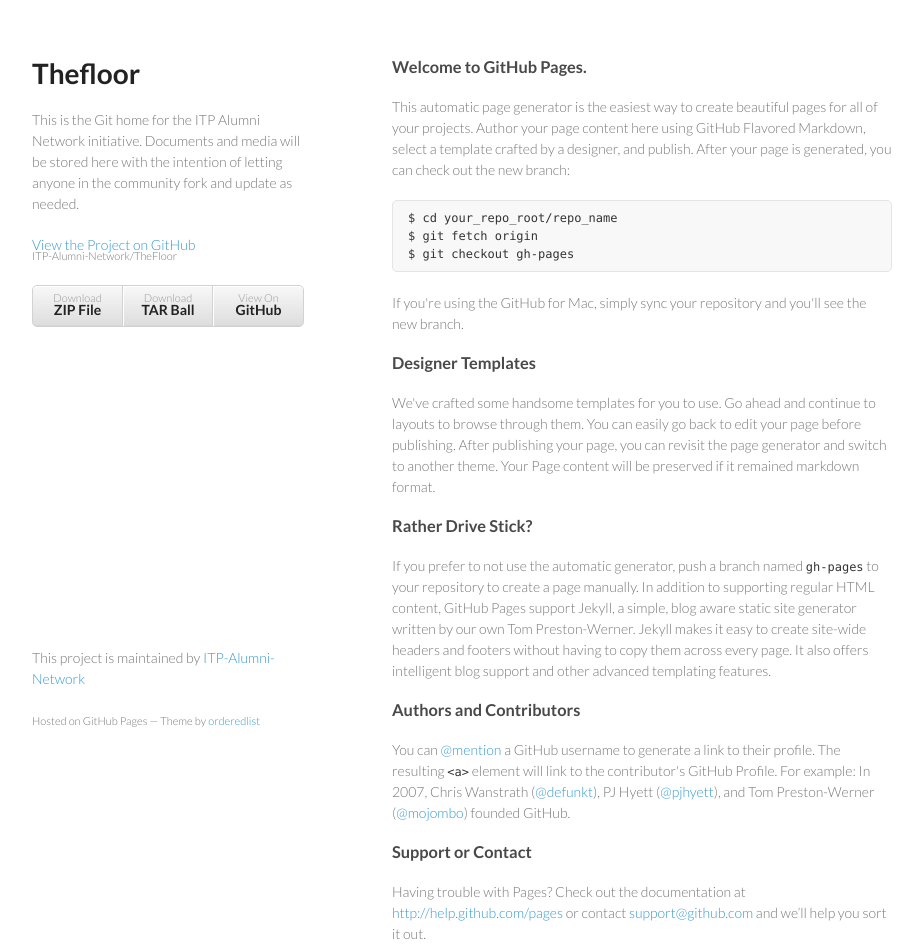
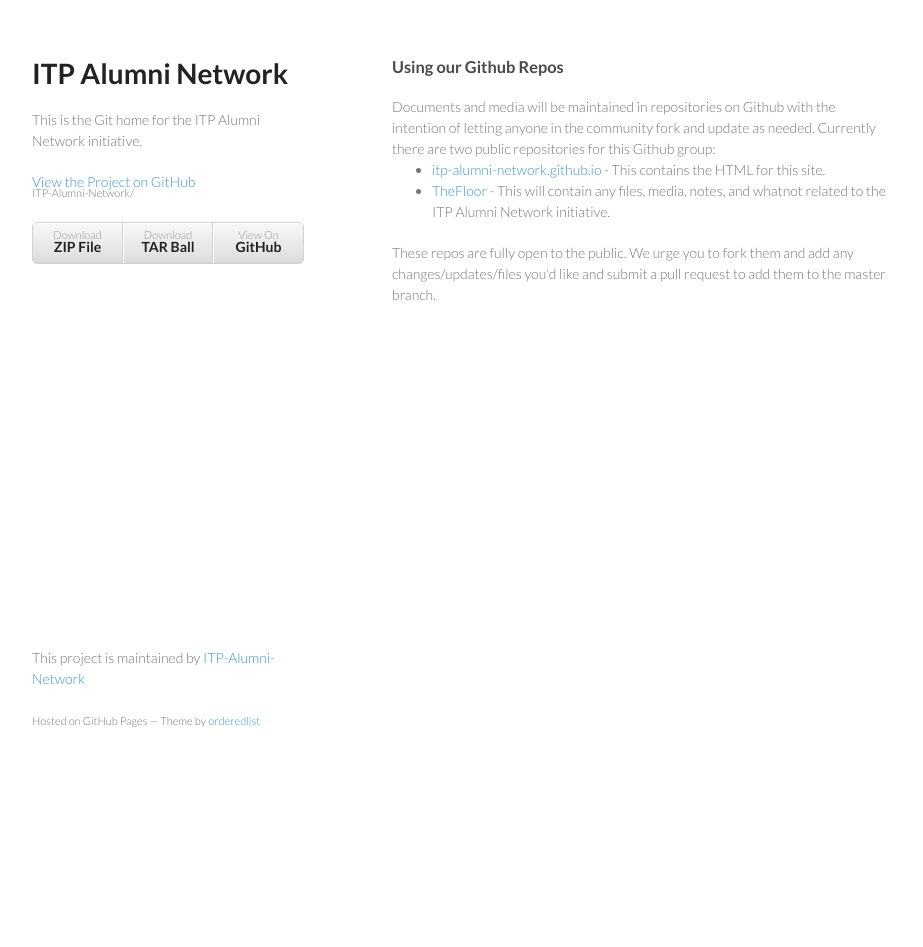
Before and after one commit to ITP-Alumni-Network/itp-alumni-network.github.io, a plain HTML site: page index.html in a window 1280 px wide. Shown: the whole page, without its empty margins (178-1101 px from the left). After the commit the page ends 800 px from the top, so only its background shows below. Drawn offline with Linux system fonts and the light colour scheme.

Commit message:
Content updated
- New copy for the main general page

```diff
--- a/index.html
+++ b/index.html
@@ -15,10 +15,10 @@
   <body>
     <div class="wrapper">
       <header>
-        <h1>Thefloor</h1>
-        <p>This is the Git home for the ITP Alumni Network initiative.  Documents and media will be stored here with the intention of letting anyone in the community fork and update as needed.</p>
+        <h1>ITP Alumni Network</h1>
+        <p>This is the Git home for the ITP Alumni Network initiative.</p>
 
-        <p class="view"><a href="https://github.com/ITP-Alumni-Network/TheFloor">View the Project on GitHub <small>ITP-Alumni-Network/TheFloor</small></a></p>
+        <p class="view"><a href="https://github.com/ITP-Alumni-Network/TheFloor">View the Project on GitHub <small>ITP-Alumni-Network/</small></a></p>
 
 
         <ul>
@@ -28,32 +28,15 @@
         </ul>
       </header>
       <section>
-        <h3>Welcome to GitHub Pages.</h3>
+        <h3>Using our Github Repos</h3>
+        Documents and media will be maintained in repositories on Github with the intention of letting anyone in the community fork and update as needed. Currently there are two public repositories for this Github group:
+        <ul>
+          <li><a href="https://github.com/ITP-Alumni-Network/itp-alumni-network.github.io">itp-alumni-network.github.io</a> - This contains the HTML for this site.</li>
+          <li><a href="">TheFloor</a> - This will contain any files, media, notes, and whatnot related to the ITP Alumni Network initiative.
+        </ul>
 
-<p>This automatic page generator is the easiest way to create beautiful pages for all of your projects. Author your page content here using GitHub Flavored Markdown, select a template crafted by a designer, and publish. After your page is generated, you can check out the new branch:</p>
+        These repos are fully open to the public.  We urge you to fork them and add any changes/updates/files you'd like and submit a pull request to add them to the master branch.
 
-<pre><code>$ cd your_repo_root/repo_name
-$ git fetch origin
-$ git checkout gh-pages
-</code></pre>
-
-<p>If you're using the GitHub for Mac, simply sync your repository and you'll see the new branch.</p>
-
-<h3>Designer Templates</h3>
-
-<p>We've crafted some handsome templates for you to use. Go ahead and continue to layouts to browse through them. You can easily go back to edit your page before publishing. After publishing your page, you can revisit the page generator and switch to another theme. Your Page content will be preserved if it remained markdown format.</p>
-
-<h3>Rather Drive Stick?</h3>
-
-<p>If you prefer to not use the automatic generator, push a branch named <code>gh-pages</code> to your repository to create a page manually. In addition to supporting regular HTML content, GitHub Pages support Jekyll, a simple, blog aware static site generator written by our own Tom Preston-Werner. Jekyll makes it easy to create site-wide headers and footers without having to copy them across every page. It also offers intelligent blog support and other advanced templating features.</p>
-
-<h3>Authors and Contributors</h3>
-
-<p>You can <a href="https://github.com/blog/821" class="user-mention">@mention</a> a GitHub username to generate a link to their profile. The resulting <code>&lt;a&gt;</code> element will link to the contributor's GitHub Profile. For example: In 2007, Chris Wanstrath (<a href="https://github.com/defunkt" class="user-mention">@defunkt</a>), PJ Hyett (<a href="https://github.com/pjhyett" class="user-mention">@pjhyett</a>), and Tom Preston-Werner (<a href="https://github.com/mojombo" class="user-mention">@mojombo</a>) founded GitHub.</p>
-
-<h3>Support or Contact</h3>
-
-<p>Having trouble with Pages? Check out the documentation at <a href="http://help.github.com/pages">http://help.github.com/pages</a> or contact <a href="mailto:support@github.com">support@github.com</a> and we’ll help you sort it out.</p>
       </section>
       <footer>
         <p>This project is maintained by <a href="https://github.com/ITP-Alumni-Network">ITP-Alumni-Network</a></p>
```
